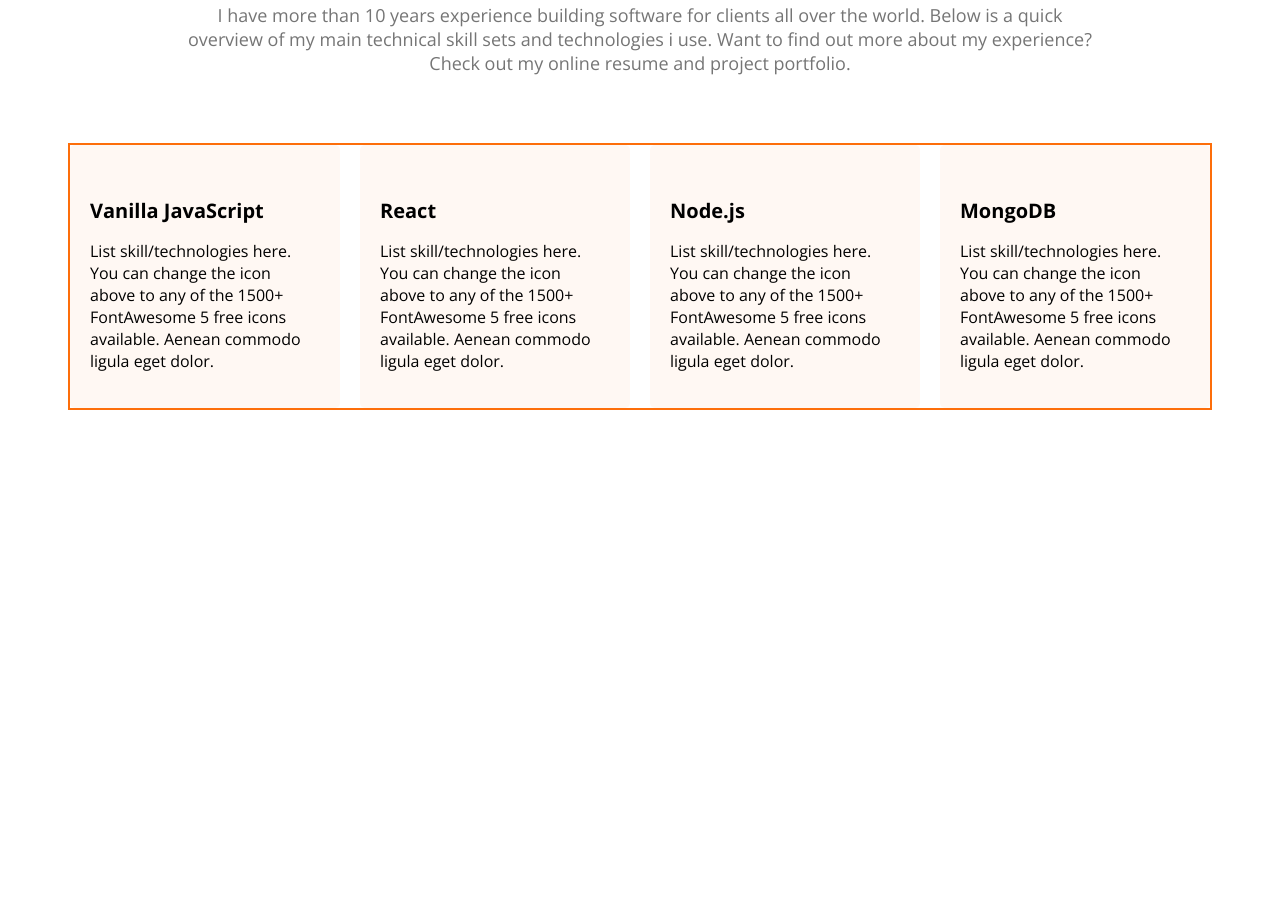
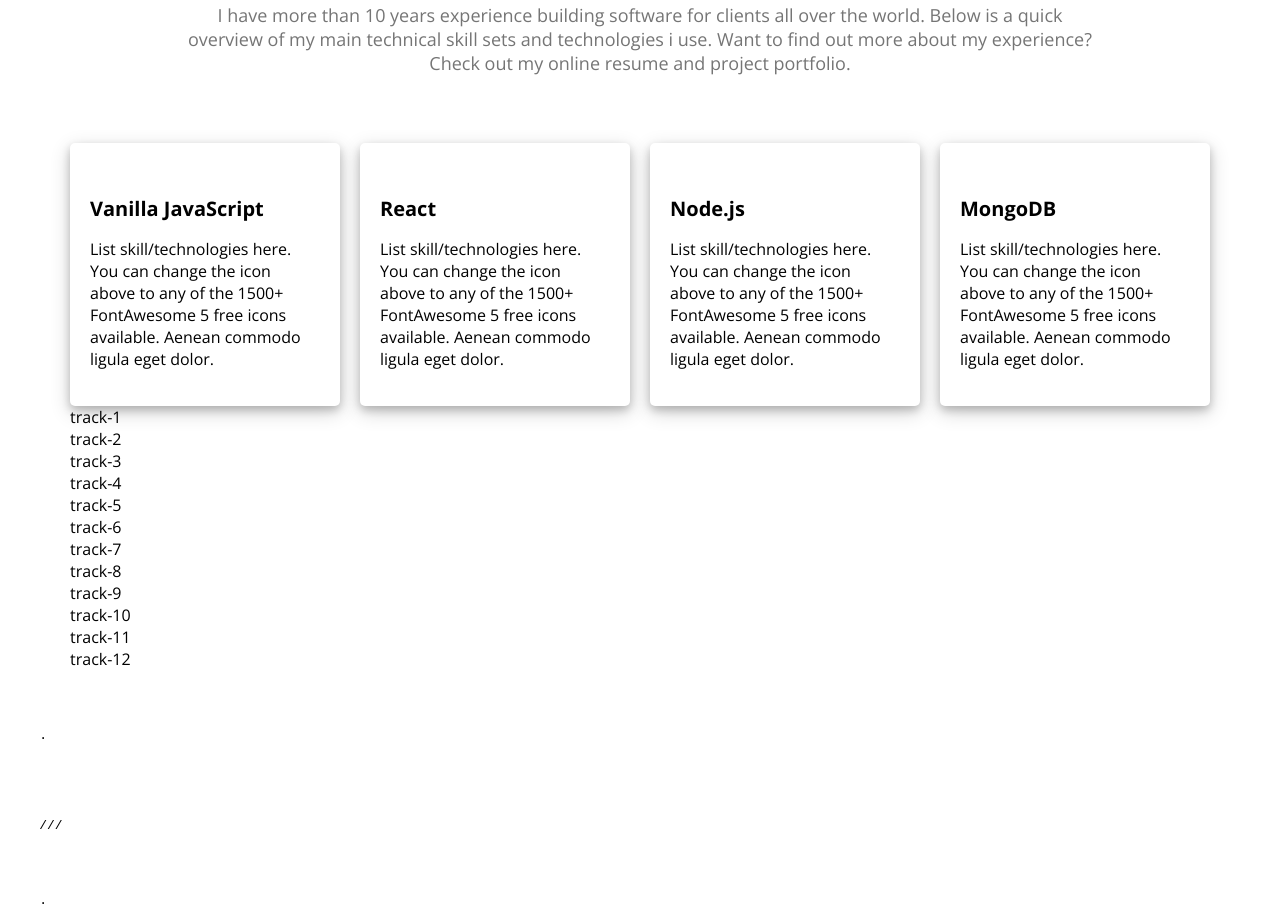
Before and after one commit to faysalahmed915/Mary-Hardy-portfolio-web, a plain HTML site: page index.html in a window 1280 px wide. Shown: the part 1601-2522 px from the top of the page. Before the commit the page ends 2019 px from the top, so only its background shows below. Drawn offline with nearby package versions, Linux system fonts and the light colour scheme.

Commit message:
resume part start

```diff
--- a/index.html
+++ b/index.html
@@ -113,13 +113,42 @@
             </div>
         </section>
 
-
+<section class="summary">
+    <div class="summary-grid-column">track-1</div>
+    <div class="summary-grid-column">track-2</div>
+    <div class="summary-grid-column">track-3</div>
+    <div class="summary-grid-column">track-4</div>
+    <div class="summary-grid-column">track-5</div>
+    <div class="summary-grid-column">track-6</div>
+    <div class="summary-grid-column">track-7</div>
+    <div class="summary-grid-column">track-8</div>
+    <div class="summary-grid-column">track-9</div>
+    <div class="summary-grid-column">track-10</div>
+    <div class="summary-grid-column">track-11</div>
+    <div class="summary-grid-column">track-12</div>
+</section>
 
 
     </main>
 
     <footer>
+<pre>
 
+
+
+    .
+
+
+
+
+
+    ///
+
+
+
+
+    .
+</pre>
     </footer>
 
 </body>
--- a/styles/portfolio.css
+++ b/styles/portfolio.css
@@ -11,9 +11,9 @@
 }
 
 .header {
- background-image: url('../portfolio-resources/images/developer.png'), url('../portfolio-resources/images/header_bg.png');
- background-repeat: no-repeat;
- background-position: top left, bottom right;
+    background-image: url('../portfolio-resources/images/developer.png'), url('../portfolio-resources/images/header_bg.png');
+    background-repeat: no-repeat;
+    background-position: top left, bottom right;
 }
 
 .secondary-bg {
@@ -59,6 +59,7 @@ nav ul li a {
 .dark-2 {
     color: #474747;
 }
+
 .dark-3 {
     color: #757575;
 }
@@ -87,6 +88,7 @@ nav ul li a {
     font-size: 35px;
     font-weight: bold;
 }
+
 .section-description {
     font-size: 18px;
     color: #757575;
@@ -108,6 +110,7 @@ nav ul li a {
     font-weight: 600;
 
 }
+
 .banner-name {
     font-size: 85px;
     font-weight: 700;
@@ -129,7 +132,7 @@ main {
     padding: 130px 150px;
     text-align: center;
     margin-top: 130px;
-   }
+}
 
 
 /* Div styles */
@@ -140,14 +143,14 @@ main {
     margin-top: 50px;
 }
 
-.about-item {
+.about-item {}
 
-}
 .item-title {
     font-size: 18px;
     margin-top: 20px;
     color: #474747;
 }
+
 .item-description {
     font-size: 18px;
     font-weight: bold;
@@ -177,6 +180,7 @@ main {
     text-align: center;
     margin: none;
 }
+
 .skill-title {
     font-size: 20px;
     font-weight: bold;
@@ -188,13 +192,26 @@ main {
     flex: wrap;
     justify-content: space-between;
     gap: 20px;
-    border: 2px solid #FD6E0A;
+    /* border: 2px solid #FD6E0A; */
     width: 100%;
 }
+
 .skill-card {
     padding: 20px;
     border-radius: 10px;
     text-align: left;
-    background-color: #FFF8F3;
+    background-color: white;
     border-radius: 5px;
-    }
+    /* box-shadow: 0 6px 50px black; */
+    box-shadow: 0 4px 8px 0 rgba(0, 0, 0, 0.2), 0 6px 20px 0 rgba(0, 0, 0, 0.19);
+}
+
+
+
+/* summary section style */
+
+
+.summary {
+    display: grid;
+    grid-template-columns: 2;
+}
```
